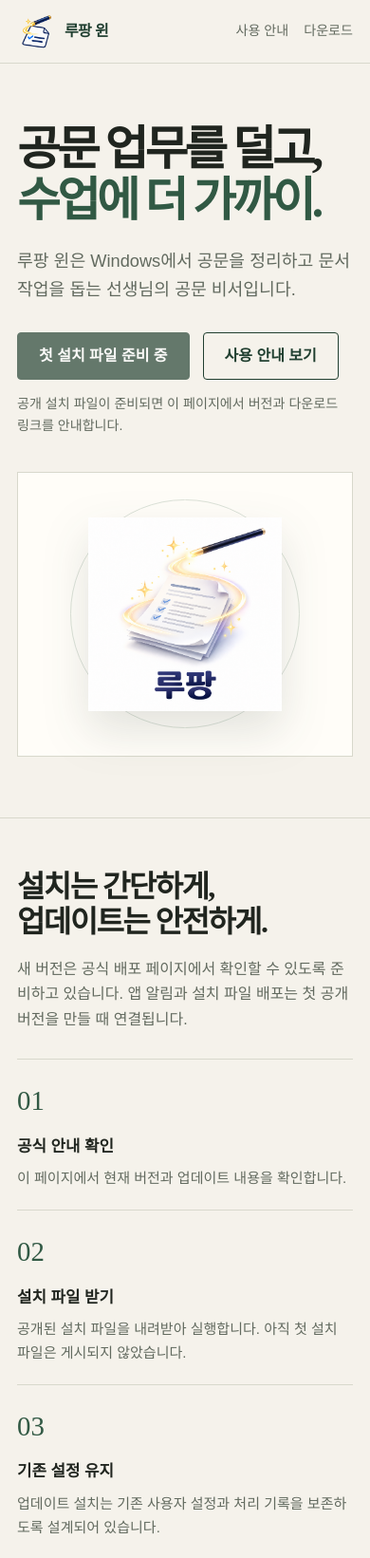
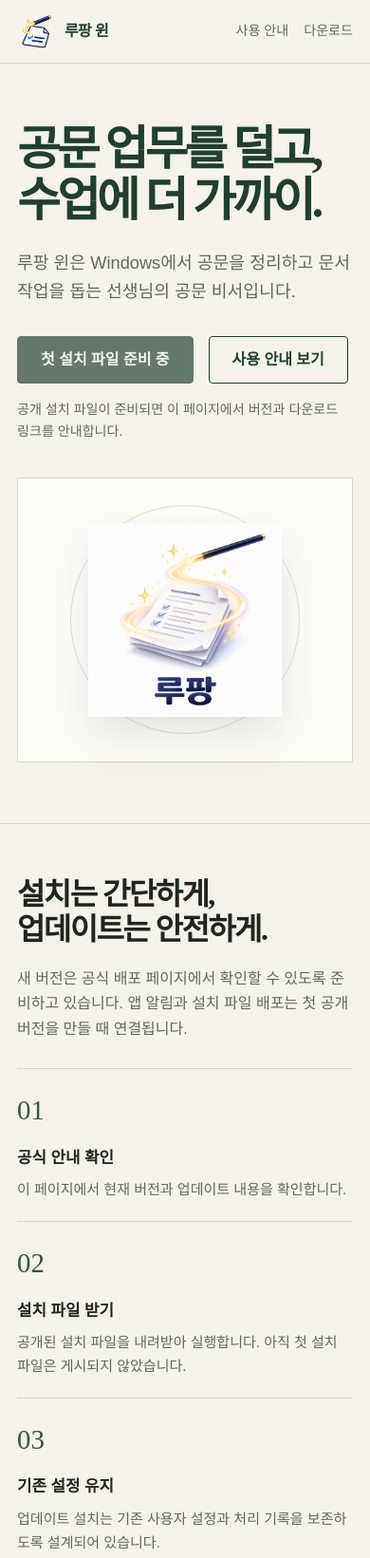
Before and after one commit to Park-saem/lupin-win-release, a plain HTML site: page index.html in a window 390 px wide. Shown: the top 1641 px of the page at 95% size. Drawn offline with Linux system fonts and the light colour scheme.

Commit message:
Polish release website and installation guide

```diff
--- a/index.html
+++ b/index.html
@@ -5,10 +5,10 @@
   <meta name="viewport" content="width=device-width, initial-scale=1">
   <meta name="theme-color" content="#f5f2eb">
   <meta name="description" content="루팡 윈 공식 다운로드와 업데이트 안내">
-  <title>루팡 윈 — 선생님의 공문 비서</title>
+  <title>루팡 윈: 선생님의 공문 비서</title>
   <link rel="icon" href="assets/lupin-icon.png" type="image/png">
   <style>
-    /* Hallmark v2.0.0 — editorial release page, inferred from the Lupin Windows brand. */
+    /* Hallmark v2.0.0. Editorial release page, inferred from the Lupin Windows brand. */
     /* Critique: keep the first release state explicit and make the guide the useful next step. */
     :root {
       color-scheme: light;
@@ -21,6 +21,9 @@
       --green-dark: #203f30;
       --gold: #b88c45;
       --soft: #e8ece4;
+      --button-text: #f1f2ed;
+      --halo: #dce2d8;
+      --shadow: #23372a22;
       --body: "Pretendard", "Malgun Gothic", "Apple SD Gothic Neo", sans-serif;
       --display: "Iowan Old Style", "Batang", "KoPub Batang", serif;
       --measure: 1120px;
@@ -35,37 +38,38 @@
     .nav { min-height: 76px; display: flex; align-items: center; justify-content: space-between; gap: 24px; }
     .brand { display: inline-flex; align-items: center; gap: 12px; color: var(--green-dark); text-decoration: none; font-weight: 800; letter-spacing: -.04em; }
     .brand img { width: 38px; height: 38px; object-fit: contain; }
-    .nav-links { display: flex; gap: 26px; color: var(--muted); font-size: .94rem; }
+    .nav-links { display: flex; gap: 24px; color: var(--muted); font-size: .94rem; }
     .nav-links a { text-decoration: none; }
     .nav-links a:hover { color: var(--green-dark); }
-    main { padding-bottom: 90px; }
-    .hero { min-height: 650px; display: grid; grid-template-columns: minmax(0, 1.1fr) minmax(300px, .9fr); align-items: center; gap: 52px; padding-block: 78px; }
+    main { padding-bottom: 88px; }
+    .hero { min-height: 650px; display: grid; grid-template-columns: minmax(0, 1.1fr) minmax(300px, .9fr); align-items: center; gap: 52px; padding-block: 80px; }
     .hero-copy { max-width: 660px; }
     h1, h2, h3, p { margin-top: 0; }
-    h1 { margin-bottom: 22px; font-family: var(--display); font-size: clamp(3.1rem, 6.4vw, 5.5rem); font-weight: 600; letter-spacing: -.075em; line-height: 1.08; overflow-wrap: break-word; min-width: 0; }
-    h1 span { display: block; color: var(--green); }
-    .lead { max-width: 550px; margin-bottom: 30px; color: var(--muted); font-size: 1.14rem; }
-    .actions { display: flex; flex-wrap: wrap; align-items: center; gap: 14px; }
-    .button { min-height: 50px; display: inline-flex; align-items: center; justify-content: center; padding: 0 22px; border: 1px solid var(--green-dark); border-radius: 4px; background: var(--green-dark); color: #fff; font-weight: 700; text-decoration: none; }
+    h1 { margin-bottom: 24px; color: var(--green-dark); font-family: var(--display); font-size: clamp(3.1rem, 6.4vw, 5.5rem); font-weight: 600; letter-spacing: -.075em; line-height: 1.08; overflow-wrap: break-word; min-width: 0; text-wrap: balance; }
+    h1 span { display: block; }
+    .lead { max-width: 550px; margin-bottom: 32px; color: var(--muted); font-size: 1.14rem; }
+    .actions { display: flex; flex-wrap: wrap; align-items: center; gap: 16px; }
+    .button { min-height: 50px; display: inline-flex; align-items: center; justify-content: center; padding: 0 24px; border: 1px solid var(--green-dark); border-radius: 4px; background: var(--green-dark); color: var(--button-text); font-weight: 700; text-decoration: none; }
+    .button:active { background: var(--green); }
     .button.secondary { background: transparent; color: var(--green-dark); }
     .button[aria-disabled="true"] { cursor: default; opacity: .68; }
-    .release-note { margin: 14px 0 0; color: var(--muted); font-size: .88rem; }
+    .release-note { margin: 16px 0 0; color: var(--muted); font-size: .88rem; }
     .product-art { min-height: 390px; display: grid; place-items: center; position: relative; border: 1px solid var(--line); background: var(--surface); }
-    .product-art::before { content: ""; position: absolute; width: 68%; aspect-ratio: 1; border: 1px solid #dce2d8; border-radius: 50%; }
-    .product-art img { position: relative; width: min(66%, 300px); height: auto; object-fit: contain; filter: drop-shadow(0 20px 24px #23372a22); }
-    .section { padding-block: 54px; border-top: 1px solid var(--line); }
+    .product-art::before { content: ""; position: absolute; width: 68%; aspect-ratio: 1; border: 1px solid var(--halo); border-radius: 50%; }
+    .product-art img { position: relative; width: min(66%, 300px); height: auto; object-fit: contain; filter: drop-shadow(0 20px 24px var(--shadow)); }
+    .section { padding-block: 56px; border-top: 1px solid var(--line); }
     .section-head { display: grid; grid-template-columns: .72fr 1.28fr; gap: 44px; align-items: start; margin-bottom: 28px; }
-    h2 { margin: 0; font-family: var(--display); font-size: clamp(2rem, 4vw, 3.1rem); line-height: 1.16; letter-spacing: -.05em; }
+    h2 { margin: 0; font-family: var(--display); font-size: clamp(2rem, 4vw, 3.1rem); line-height: 1.16; letter-spacing: -.05em; text-wrap: balance; }
     .section-head p { max-width: 620px; margin: 4px 0 0; color: var(--muted); }
     .steps { display: grid; grid-template-columns: repeat(3, minmax(0, 1fr)); border-top: 1px solid var(--line); border-bottom: 1px solid var(--line); }
-    .step { padding: 24px 22px 28px 0; }
-    .step + .step { padding-left: 22px; border-left: 1px solid var(--line); }
-    .step b { display: block; margin-bottom: 10px; color: var(--green); font-family: var(--display); font-size: 1.8rem; font-weight: 500; }
+    .step { padding: 24px 24px 28px 0; }
+    .step + .step { padding-left: 24px; border-left: 1px solid var(--line); }
+    .step b { display: block; margin-bottom: 12px; color: var(--green); font-family: var(--display); font-size: 1.8rem; font-weight: 500; }
     .step h3 { margin-bottom: 8px; font-size: 1.05rem; }
     .step p { margin: 0; color: var(--muted); font-size: .94rem; }
     .requirements { display: grid; grid-template-columns: repeat(3, minmax(0, 1fr)); gap: 1px; background: var(--line); border: 1px solid var(--line); }
     .requirement { min-height: 142px; padding: 20px; background: var(--surface); }
-    .requirement strong { display: block; margin-bottom: 6px; }
+    .requirement strong { display: block; margin-bottom: 8px; }
     .requirement span { color: var(--muted); font-size: .92rem; }
     footer { border-top: 1px solid var(--line); color: var(--muted); font-size: .9rem; }
     .foot { min-height: 90px; display: flex; align-items: center; justify-content: space-between; gap: 20px; }
@@ -74,11 +78,11 @@
       .wrap { width: min(100% - 36px, var(--measure)); }
       .nav { min-height: 66px; }
       .nav-links { gap: 16px; font-size: .88rem; }
-      .hero { min-height: auto; grid-template-columns: 1fr; gap: 36px; padding-block: 64px; }
+      .hero { min-height: auto; grid-template-columns: minmax(0, 1fr); gap: 36px; padding-block: 64px; }
       .product-art { min-height: 300px; }
       .product-art img { width: min(58%, 230px); }
-      .section-head { grid-template-columns: 1fr; gap: 14px; }
-      .steps, .requirements { grid-template-columns: 1fr; }
+      .section-head { grid-template-columns: minmax(0, 1fr); gap: 16px; }
+      .steps, .requirements { grid-template-columns: minmax(0, 1fr); }
       .step, .step + .step { padding: 20px 0; border-left: 0; }
       .step + .step { border-top: 1px solid var(--line); }
       .foot { align-items: flex-start; justify-content: center; flex-direction: column; padding-block: 20px; }
@@ -130,6 +134,6 @@
       </div>
     </section>
   </main>
-  <footer><div class="foot wrap"><span>루팡 윈 · 선생님의 공문 비서</span><span><a href="guide.html">사용 안내</a> · <a href="https://github.com/Park-saem/lupin-win-release/releases">공개 릴리스</a></span></div></footer>
+  <footer><div class="foot wrap"><span>루팡 윈, 선생님의 공문 비서</span><span><a href="guide.html">사용 안내</a> <a href="https://github.com/Park-saem/lupin-win-release/releases">공개 릴리스</a></span></div></footer>
 </body>
 </html>
```
Also changed, not shown: guide.html (+10 -10 lines).
